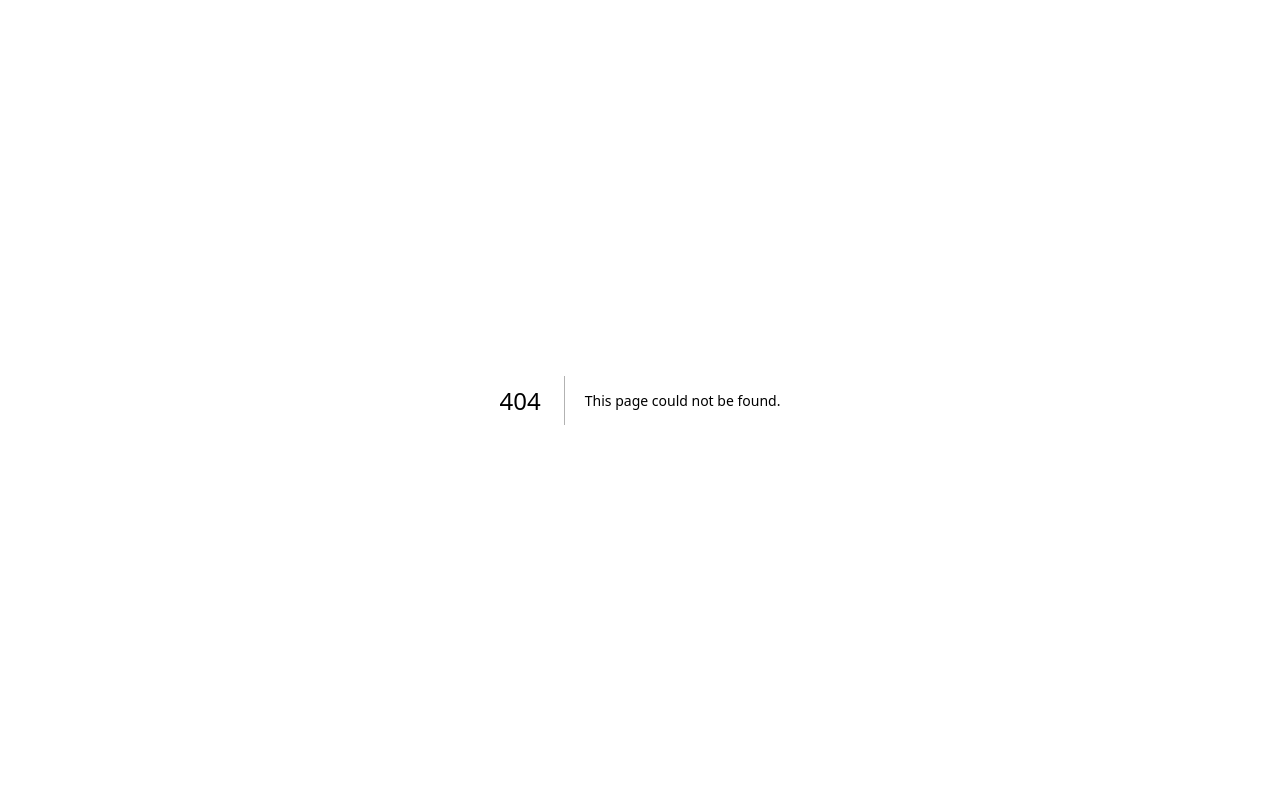
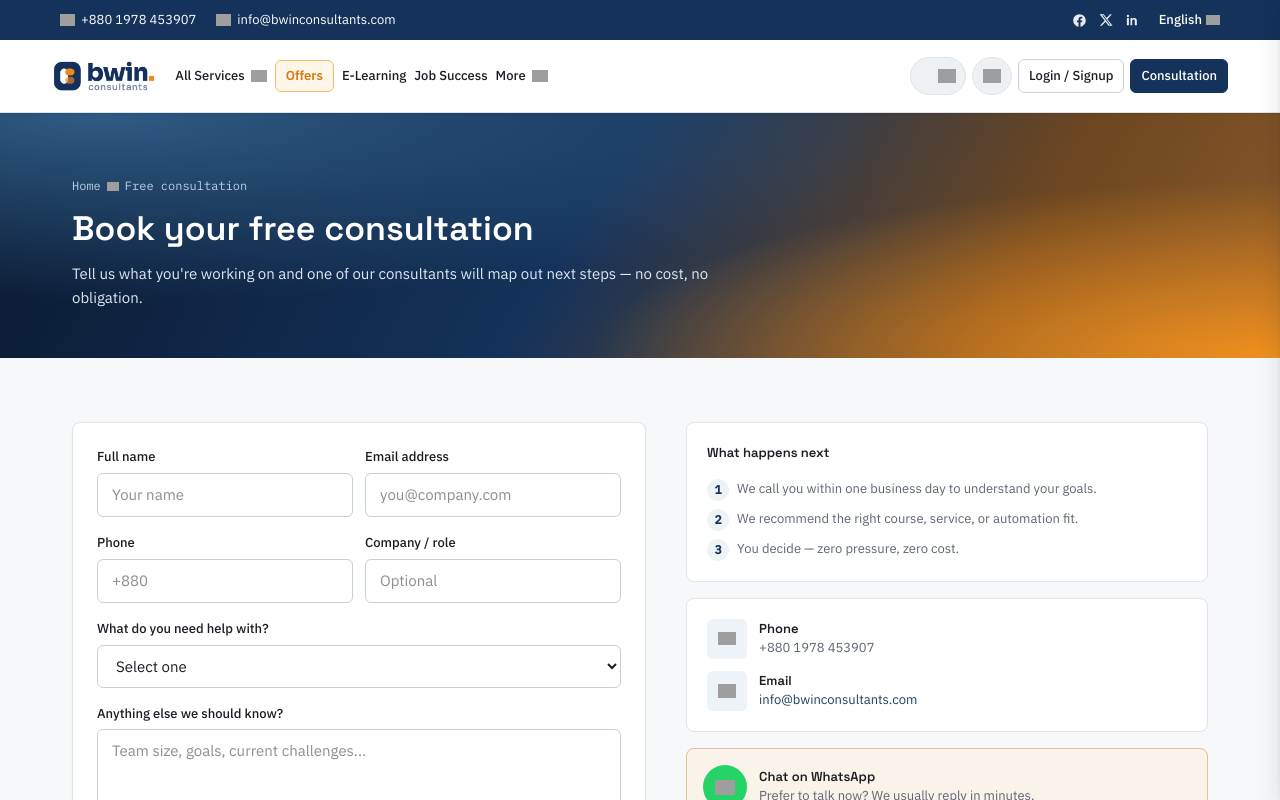
Before and after one commit to ashrafulahsan/bwin-web, a Next.js app: page /free-consultation in a window 1280 px wide. Before the commit this address had no page. Shown: the top 800 px of the page. Built offline with nearby package versions, Linux system fonts and the light colour scheme; grey boxes are pictures that could not be loaded.

Commit message:
Add FreeConsultation page and update Header to link to it; include consultation interests and FAQs

```diff
--- /dev/null
+++ b/src/app/(website)/_data/free-consultation-content.js
@@ -0,0 +1,11 @@
+// Static for now — swap these exports for API calls (e.g. GET /api/v1/consultancy/interests,
+// GET /api/v1/faqs?scope=free-consultation) once this content is managed in the backend.
+export const consultationInterests = ['Skill development', 'Consultancy service', 'Business automation', 'Not sure yet'];
+
+// Shape must stay { q, a } for FaqSection to keep working unchanged.
+export const freeConsultationFaq = [
+  { q: 'Is the consultation call really free?', a: 'Yes — no cost, no obligation. It exists purely to match you with the right course, service, or automation fit before you spend anything.' },
+  { q: 'How long does the call take?', a: 'Usually 15–20 minutes. We ask about your goals and current setup, then recommend next steps — no sales script.' },
+  { q: 'What should I prepare before the call?', a: 'Nothing formal. A rough idea of your goals, team size, or current challenges helps us give sharper recommendations, but it’s not required.' },
+  { q: 'Will I be pressured to buy something?', a: 'No. The consultation is diagnostic — we tell you what we’d recommend and why. You decide what happens next, on your own timeline.' },
+];
--- /dev/null
+++ b/src/app/(website)/free-consultation/page.jsx
@@ -0,0 +1,102 @@
+'use client';
+
+import Link from 'next/link';
+import { Icon, Button } from '@/components/ui';
+import { routes, siteConfig } from '@/config/site.config';
+import { FaqSection } from '../_components/FaqSection';
+import { consultationInterests, freeConsultationFaq } from '../_data/free-consultation-content';
+
+export default function ConsultancyPage() {
+  return (
+    <div>
+      <div className="page-banner">
+        <div className="page-banner-inner">
+          <div className="page-breadcrumb">
+            <Link href={routes.home}>Home</Link>
+            <Icon name="chevron-right" size={12} />
+            <span>Free consultation</span>
+          </div>
+          <h1 className="page-title">Book your free consultation</h1>
+          <p className="page-subtitle">Tell us what you&apos;re working on and one of our consultants will map out next steps — no cost, no obligation.</p>
+        </div>
+      </div>
+
+      <div className="page-section">
+        <div className="contact-layout">
+          <form className="contact-form" onSubmit={(e) => e.preventDefault()}>
+            <div className="form-row">
+              <div className="form-field">
+                <label>Full name</label>
+                <input type="text" placeholder="Your name" required />
+              </div>
+              <div className="form-field">
+                <label>Email address</label>
+                <input type="email" placeholder="you@company.com" required />
+              </div>
+            </div>
+            <div className="form-row">
+              <div className="form-field">
+                <label>Phone</label>
+                <input type="tel" placeholder="+880" required />
+              </div>
+              <div className="form-field">
+                <label>Company / role</label>
+                <input type="text" placeholder="Optional" />
+              </div>
+            </div>
+            <div className="form-field">
+              <label>What do you need help with?</label>
+              <select required defaultValue="">
+                <option value="" disabled>Select one</option>
+                {consultationInterests.map((i) => (
+                  <option key={i} value={i}>{i}</option>
+                ))}
+              </select>
+            </div>
+            <div className="form-field">
+              <label>Anything else we should know?</label>
+              <textarea rows="4" placeholder="Team size, goals, current challenges..."></textarea>
+            </div>
+            <Button variant="primary" size="lg">Request free consultation</Button>
+          </form>
+
+          <div className="contact-side">
+            <div className="contact-info-card">
+              <div className="contact-info-label" style={{ marginBottom: 4 }}>What happens next</div>
+              <div className="steps-mini">
+                <div className="steps-mini-row"><span className="steps-mini-num">1</span>We call you within one business day to understand your goals.</div>
+                <div className="steps-mini-row"><span className="steps-mini-num">2</span>We recommend the right course, service, or automation fit.</div>
+                <div className="steps-mini-row"><span className="steps-mini-num">3</span>You decide — zero pressure, zero cost.</div>
+              </div>
+            </div>
+            <div className="contact-info-card">
+              <div className="contact-info-row">
+                <span className="contact-info-icon"><Icon name="phone" size={18} /></span>
+                <div>
+                  <div className="contact-info-label">Phone</div>
+                  <div className="contact-info-value">{siteConfig.phone}</div>
+                </div>
+              </div>
+              <div className="contact-info-row">
+                <span className="contact-info-icon"><Icon name="envelope" size={18} /></span>
+                <div>
+                  <div className="contact-info-label">Email</div>
+                  <div className="contact-info-value"><a href={`mailto:${siteConfig.email}`}>{siteConfig.email}</a></div>
+                </div>
+              </div>
+            </div>
+            <div className="whatsapp-cta">
+              <span className="whatsapp-icon"><Icon name="chat-bubble-left-right" size={20} /></span>
+              <div>
+                <div className="contact-info-label">Chat on WhatsApp</div>
+                <div className="contact-info-value">Prefer to talk now? We usually reply in minutes.</div>
+              </div>
+            </div>
+          </div>
+        </div>
+      </div>
+
+      <FaqSection items={freeConsultationFaq} />
+    </div>
+  );
+}
--- a/src/layouts/website/Header.jsx
+++ b/src/layouts/website/Header.jsx
@@ -22,7 +22,7 @@ const servicesMenu = [
       { label: 'University Admission Test', href: `${routes.skillDevelopment}?category=${encodeURIComponent('University Admission Test')}` },
     ],
   },
-  { title: 'Consultancy', icon: 'briefcase', tint: 'orange', href: routes.consultancy, items: ['Business strategy', 'Financial advisory', 'HR & talent consulting'] },
+  { title: 'Consultancy', icon: 'briefcase', tint: 'orange', href: routes.freeConsultation, items: ['Business strategy', 'Financial advisory', 'HR & talent consulting'] },
   { title: 'Business automation', icon: 'cog-6-tooth', tint: 'tan', href: routes.businessAutomation, items: ['Workflow automation', 'CRM integration', 'Custom chatbots & bots'] },
 ];
 
@@ -34,10 +34,10 @@ function MegaMenu({ open }) {
         <div className="mega-cols">
           {servicesMenu.map((col) => (
             <div className="mega-col" key={col.title}>
-              <div className={'mega-col-head tint-' + col.tint}>
+              <Link href={col.href} className={'mega-col-head tint-' + col.tint}>
                 <span className="mega-col-icon"><Icon name={col.icon} size={22} /></span>
                 <span className="mega-col-title">{col.title}</span>
-              </div>
+              </Link>
               <ul>
                 {col.items.map((it) => {
                   const label = typeof it === 'string' ? it : it.label;
```
